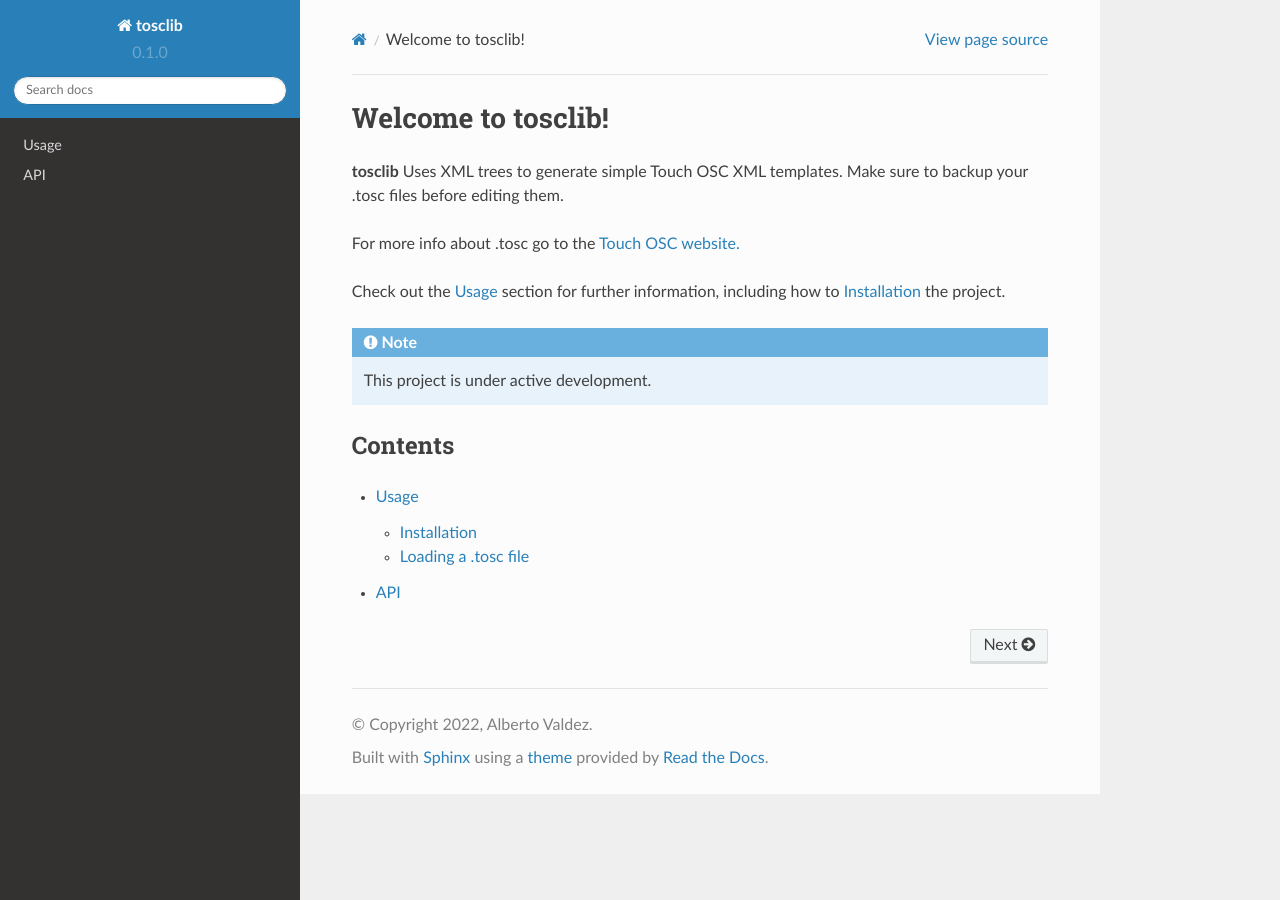
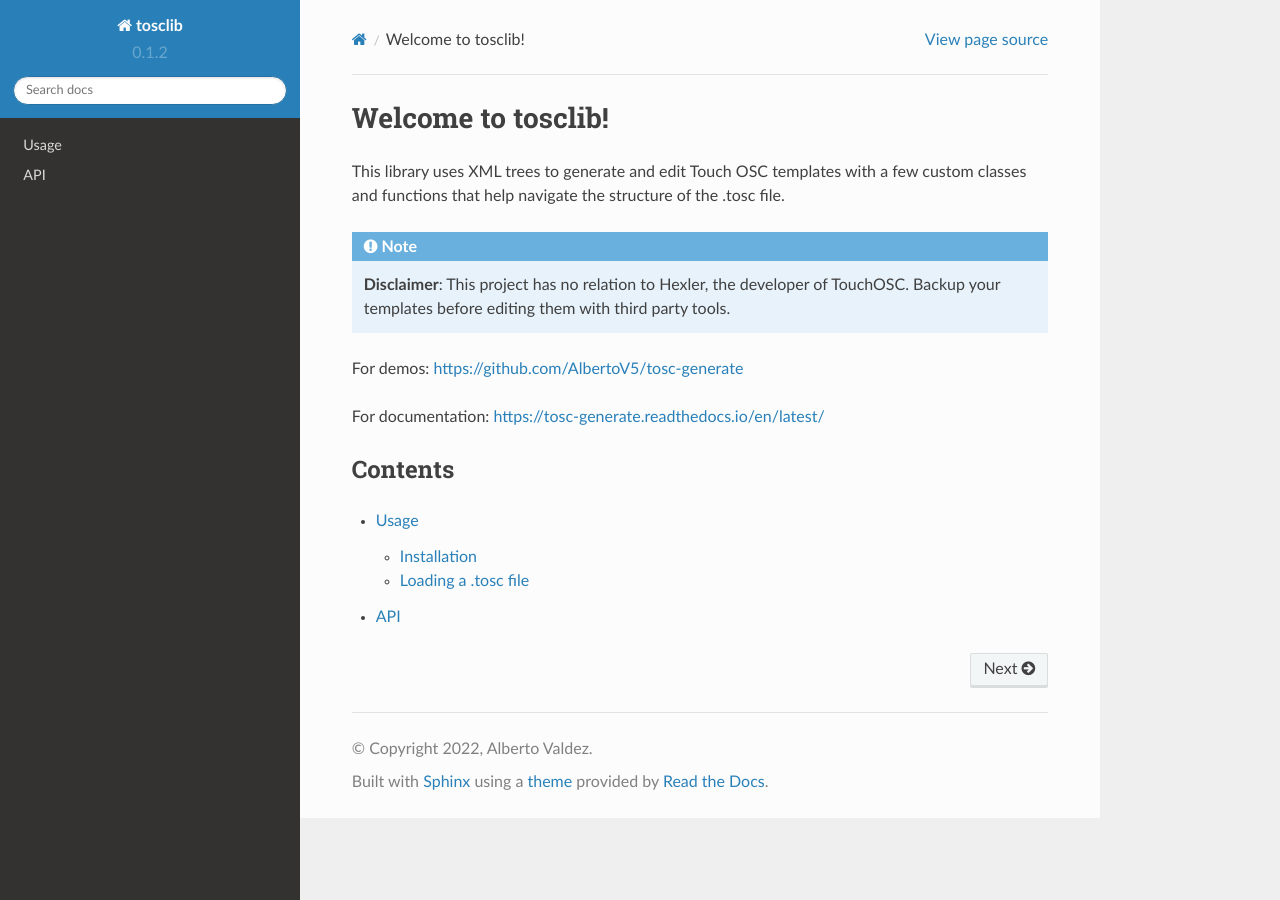
Before and after one commit to AlbertoV5/tosclib, a Sphinx documentation site: the page built from docs/source/index.rst, in a window 1280 px wide. Built offline with Sphinx 7.4.7 and the Read the Docs theme 2.0.0, drawn with Linux system fonts in a browser that asks for light colours.

Commit message:
Fixes on documentation

```diff
--- a/docs/source/conf.py
+++ b/docs/source/conf.py
@@ -6,7 +6,7 @@
 author = 'Alberto Valdez'
 
 release = '0.1'
-version = '0.1.0'
+version = '0.1.2'
 
 # -- General configuration
 
--- a/docs/source/index.rst
+++ b/docs/source/index.rst
@@ -1,17 +1,15 @@
 Welcome to tosclib!
 ===================================
 
-**tosclib** Uses XML trees to generate simple Touch OSC XML templates.
-Make sure to backup your .tosc files before editing them.
-
-For more info about .tosc go to the `Touch OSC website. <https://hexler.net/touchosc/>`_
-
-Check out the :doc:`usage` section for further information, including
-how to :ref:`installation` the project.
+This library uses XML trees to generate and edit Touch OSC templates with a few custom classes and functions that help navigate the structure of the .tosc file.
 
 .. note::
 
-   This project is under active development.
+   **Disclaimer**: This project has no relation to Hexler, the developer of TouchOSC. Backup your templates before editing them with third party tools.
+
+For demos: https://github.com/AlbertoV5/tosc-generate
+
+For documentation: https://tosc-generate.readthedocs.io/en/latest/
 
 Contents
 --------
```
Also changed, not shown: README.md (+5 -5 lines).
